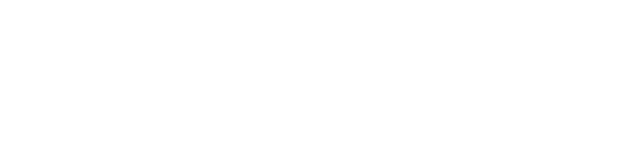
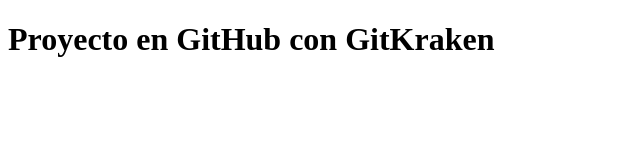
Before and after one commit to pedroarmas24/FudaJava, a plain HTML site: page index.html in a window 1280 px wide. Shown: the whole page, without its empty margins (0-640 px from the left). Drawn offline with Linux system fonts and the light colour scheme.

Commit message:
Se agregó un título en el cuerpo

```diff
--- a/index.html
+++ b/index.html
@@ -8,6 +8,7 @@
 
 </head>
 <body>
+    <h1> Proyecto en GitHub con GitKraken</h1>
 
 </body>
 </html>
```
